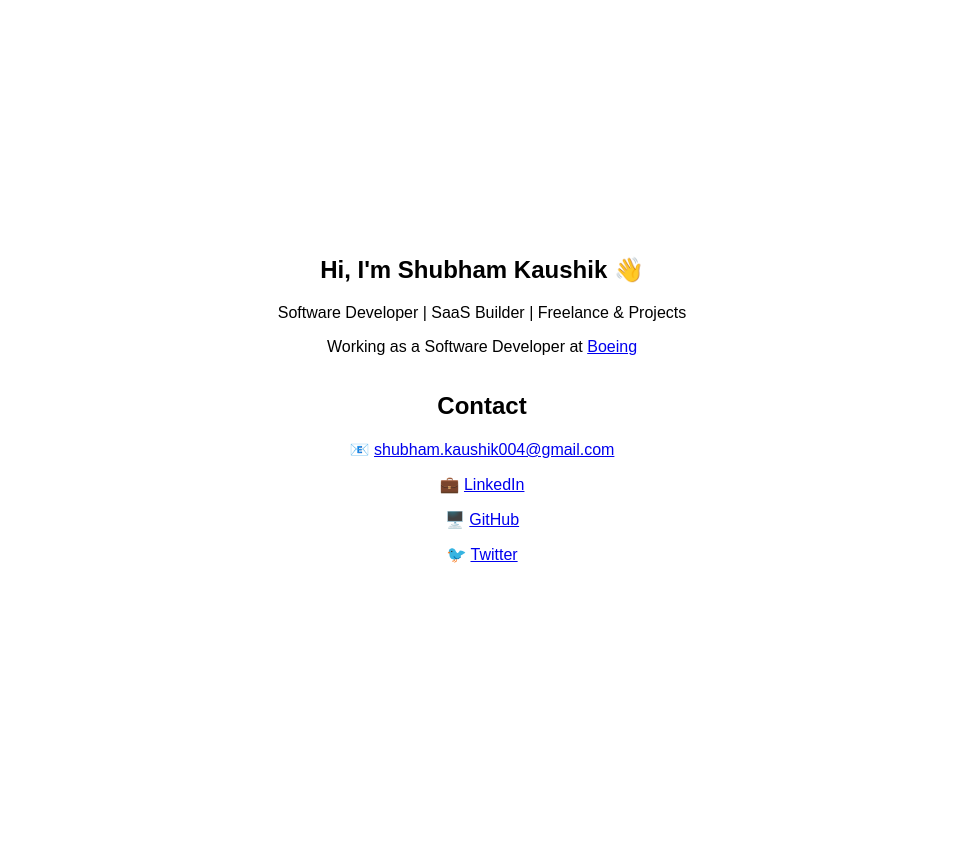
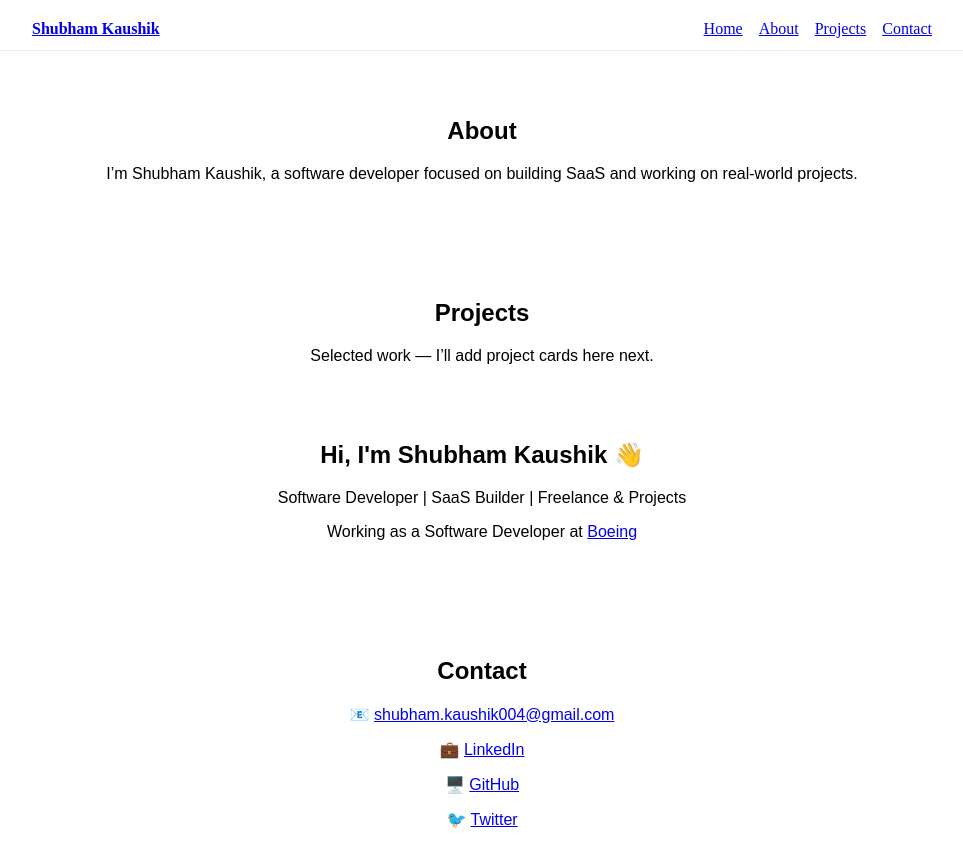
Before and after one commit to skyrabbit4/Shubham-Kaushik-Site, an Angular app: page / in a window 1280 px wide. Shown: the top 866 px of the page, without its empty margins (158-1121 px from the left). Before the commit the page ends 816 px from the top, so only its background shows below. Built offline with nearby package versions, Linux system fonts and the light colour scheme.

Commit message:
feat: enhance site navigation and update content sections

```diff
--- a/src/app/app.component.css
+++ b/src/app/app.component.css
@@ -11,4 +11,48 @@ html,body{
     text-align: center;
     height: 100vh;            /* full height of viewport */
     font-family: Arial, sans-serif;
+}/* Smooth scroll for #section jumps */
+html {
+  scroll-behavior: smooth;
 }
+
+/* Sticky navbar */
+.site-header {
+  position: sticky;
+  top: 0;
+  background: white;
+  border-bottom: 1px solid #eee;
+  z-index: 1000;
+}
+
+.site-nav {
+  max-width: 900px;
+  margin: 0 auto;
+  padding: 12px 16px;
+  display: flex;
+  justify-content: space-between;
+  align-items: center;
+}
+
+.brand {
+  font-weight: 700;
+}
+
+.nav-links {
+  display: flex;
+  gap: 16px;
+}
+
+/* Prevent section titles from hiding behind sticky header */
+section {
+  scroll-margin-top: 70px;
+  padding: 40px 0;
+}
+
+/* Mobile: allow wrapping */
+@media (max-width: 600px) {
+  .site-nav {
+    flex-direction: column;
+    gap: 10px;
+  }
+}
--- a/src/app/app.component.html
+++ b/src/app/app.component.html
@@ -1,10 +1,34 @@
+<header class="site-header">
+  <nav class="site-nav">
+    <a class="brand" href="#home">Shubham Kaushik</a>
+    <div class="nav-links">
+      <a href="#home">Home</a>
+      <a href="#about">About</a>
+      <a href="#projects">Projects</a>
+      <a href="#contact">Contact</a>
+    </div>
+  </nav>
+</header>
+
 <main class="main container">
-  <section class="intro">
+  <section id="home" class="intro">
+  <section id="about" class="about">
+        <h2>About</h2>
+    <p>
+      I’m Shubham Kaushik, a software developer focused on building SaaS and working on real-world projects.
+    </p>
+  </section>
+  <section id="projects" class="projects">
+        <h2>Projects</h2>
+    <p>
+      Selected work — I’ll add project cards here next.
+    </p>
+  </section>
     <h1>Hi, I'm Shubham Kaushik 👋</h1>
     <p>Software Developer | SaaS Builder | Freelance & Projects</p>
     <p>Working as a Software Developer at <a href="https://www.boeing.com/">Boeing</a></p>
   </section>
-  <section class="contact">
+  <section id="contact" class="contact">
     <h2>Contact</h2>
     <p>📧 <a href="mailto:shubham.kaushik004&#64;gmail.com">shubham.kaushik004&#64;gmail.com</a></p>
     <p>💼 <a href="https://www.linkedin.com/in/shubham-kaushik-0040a599/" target="_blank">LinkedIn</a></p>
```
